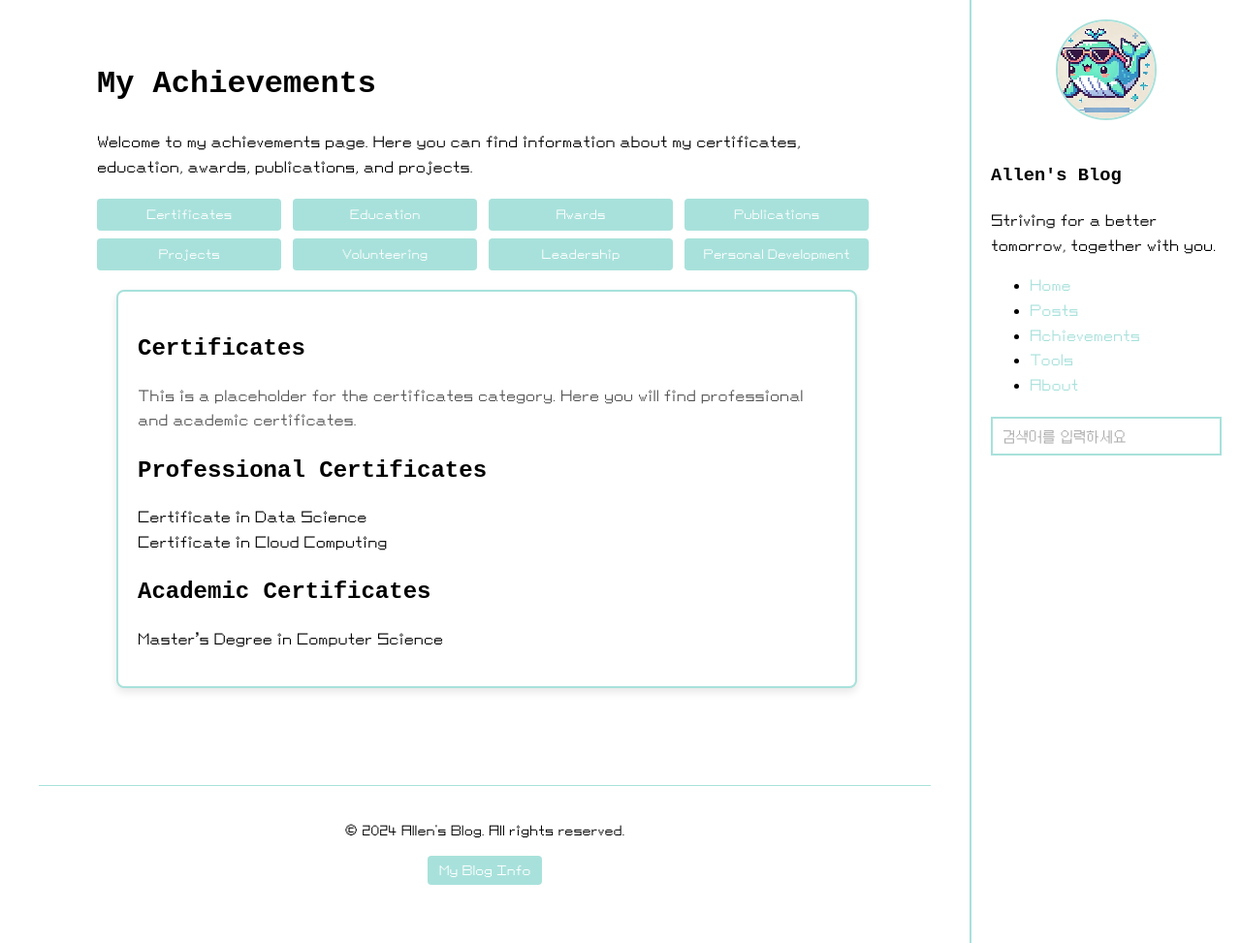
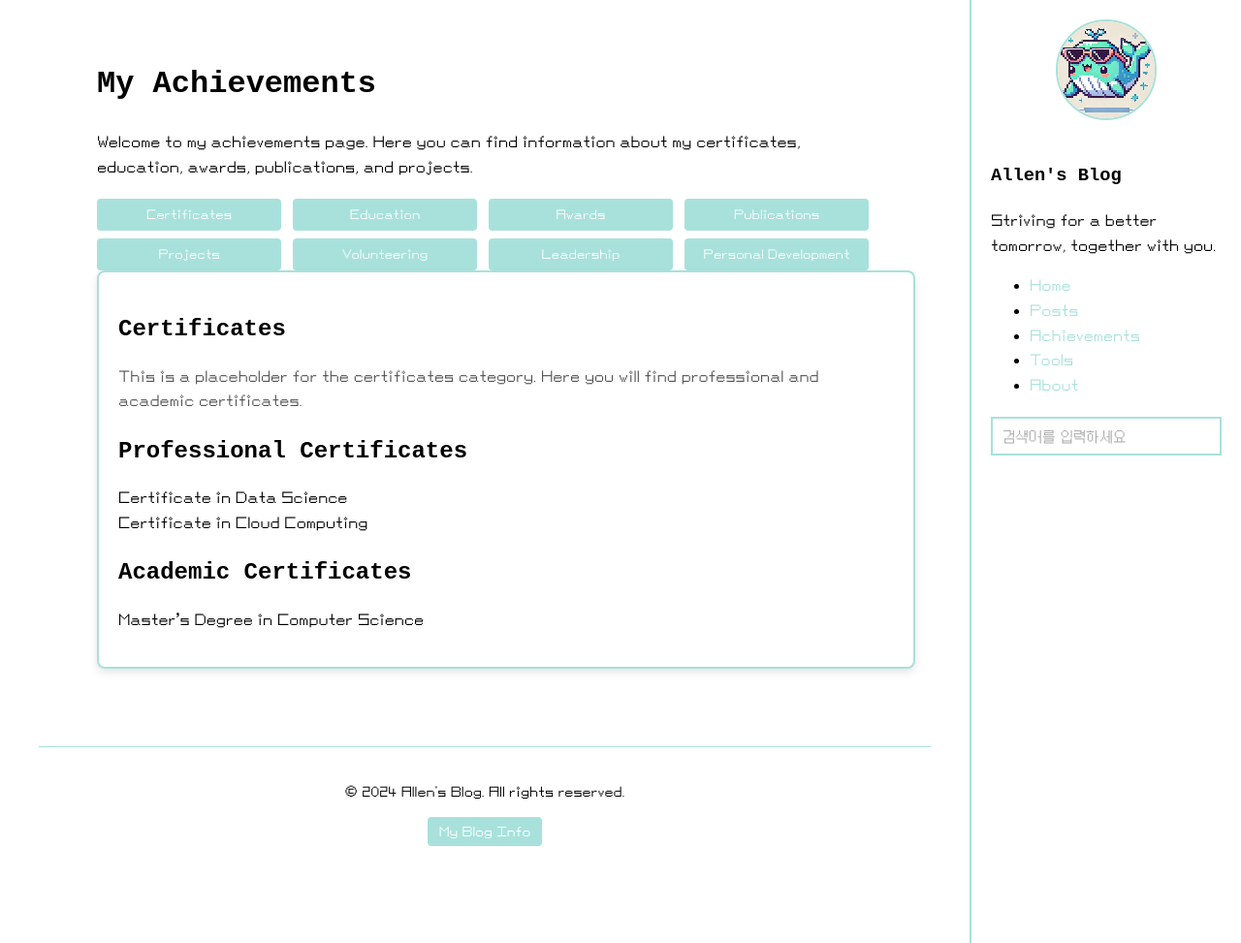
Before and after one commit to allenkang92/allenkang92.github.io, a Jekyll site: the page built from achievements.md, in a window 1280 px wide and 973 px high. Shown: the whole window at 97% size. Built offline with Jekyll 4.4.1, drawn with Linux system fonts in a browser that asks for light colours; some web fonts are replaced.

Commit message:
css 수정

```diff
--- a/assets/css/main.css
+++ b/assets/css/main.css
@@ -909,7 +909,7 @@ th {
   gap: 16px;
   max-width: 1000px; /* 탭과 카드 컨테이너 너비 맞춤 */
   margin: 0 auto; /* 카드 컨테이너 가운데 정렬 */
-  padding: 20px;
+  padding: 0px;
 }
 
 /* 카드 스타일 */
@@ -919,5 +919,5 @@ th {
   border-radius: 8px;
   padding: 20px;
   box-shadow: 0 4px 8px rgba(0, 0, 0, 0.1);
-  width: 90%;
+  width: 100%;
 }
--- a/assets/css/style.css
+++ b/assets/css/style.css
@@ -909,7 +909,7 @@ th {
   gap: 16px;
   max-width: 1000px; /* 탭과 카드 컨테이너 너비 맞춤 */
   margin: 0 auto; /* 카드 컨테이너 가운데 정렬 */
-  padding: 20px;
+  padding: 0px;
 }
 
 /* 카드 스타일 */
@@ -919,5 +919,5 @@ th {
   border-radius: 8px;
   padding: 20px;
   box-shadow: 0 4px 8px rgba(0, 0, 0, 0.1);
-  width: 90%;
+  width: 100%;
 }
```
